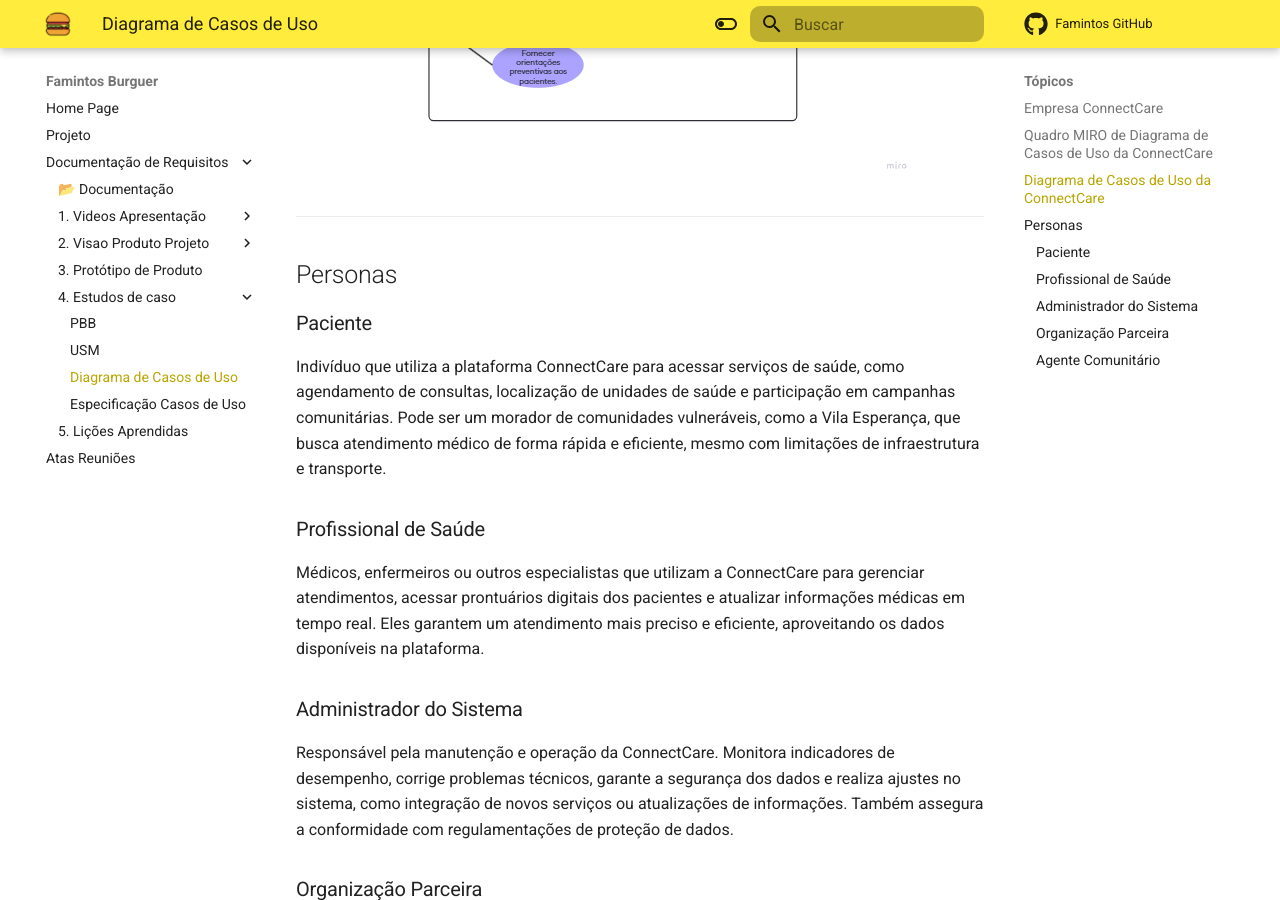
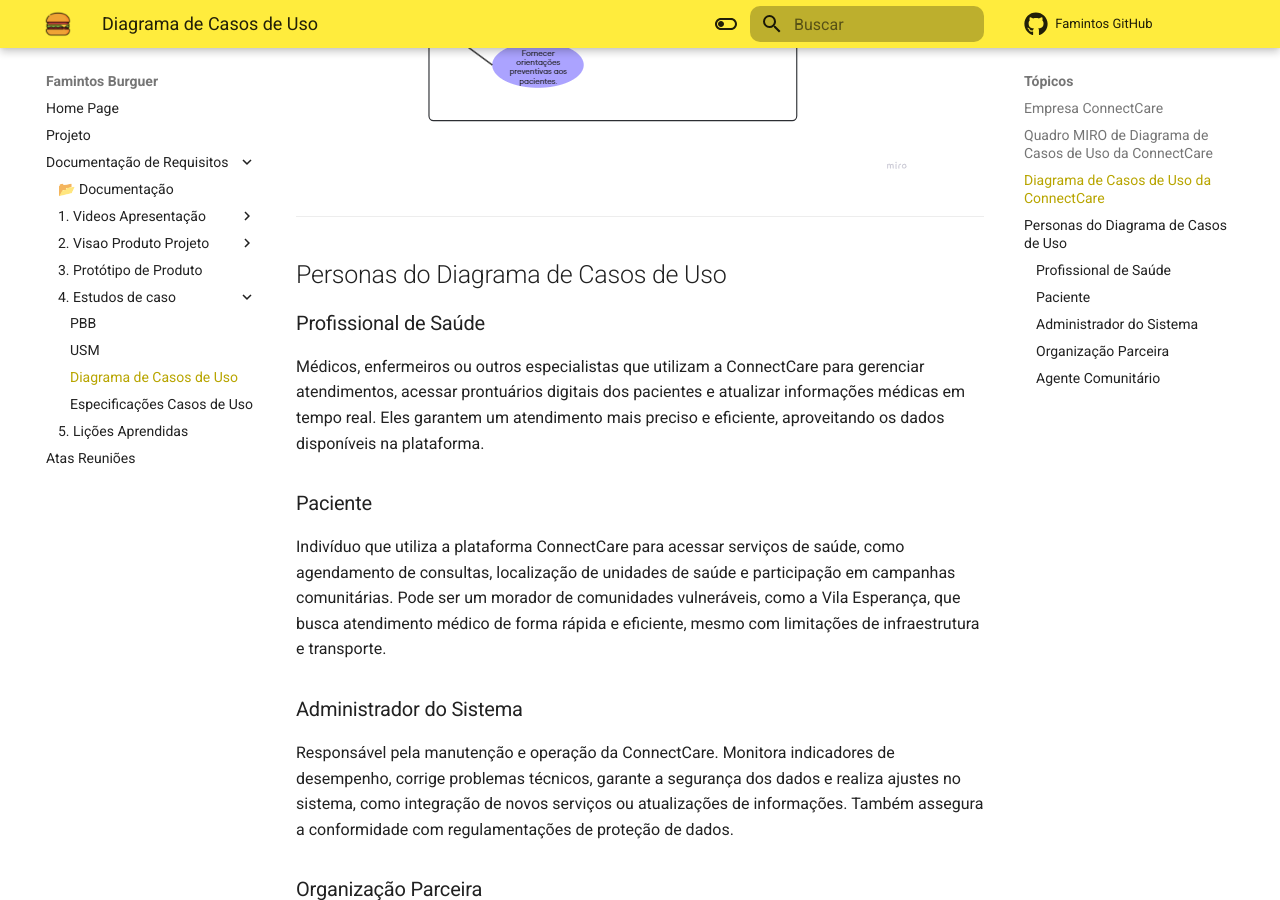
Before and after one commit to mdsreq-fga-unb/2024.2-T01-FamintosBurguer, an MkDocs documentation site: the page built from docs/ProdutoProjeto/Estudo de caso/DCU.md, in a window 1280 px wide and 900 px high, scrolled down 2618 px. Built offline with MkDocs 1.6.1 and Material for MkDocs 9.7.7, drawn with Linux system fonts in a browser that asks for light colours; comment, search, counter and statistics services are not loaded.

Commit message:
Atualiza o documento de casos de uso, reorganizando as personas e corrigindo o título da seção de especificações no MkDocs.

```diff
--- a/docs/ProdutoProjeto/Estudo de caso/DCU.md
+++ b/docs/ProdutoProjeto/Estudo de caso/DCU.md
@@ -22,13 +22,13 @@
 
 _______________________________
 
-## Personas
+## Personas do Diagrama de Casos de Uso
+
+### Profissional de Saúde
+Médicos, enfermeiros ou outros especialistas que utilizam a ConnectCare para gerenciar atendimentos, acessar prontuários digitais dos pacientes e atualizar informações médicas em tempo real. Eles garantem um atendimento mais preciso e eficiente, aproveitando os dados disponíveis na plataforma.
 
 ### Paciente
 Indivíduo que utiliza a plataforma ConnectCare para acessar serviços de saúde, como agendamento de consultas, localização de unidades de saúde e participação em campanhas comunitárias. Pode ser um morador de comunidades vulneráveis, como a Vila Esperança, que busca atendimento médico de forma rápida e eficiente, mesmo com limitações de infraestrutura e transporte.
-
-### Profissional de Saúde
-Médicos, enfermeiros ou outros especialistas que utilizam a ConnectCare para gerenciar atendimentos, acessar prontuários digitais dos pacientes e atualizar informações médicas em tempo real. Eles garantem um atendimento mais preciso e eficiente, aproveitando os dados disponíveis na plataforma.
 
 ### Administrador do Sistema
 Responsável pela manutenção e operação da ConnectCare. Monitora indicadores de desempenho, corrige problemas técnicos, garante a segurança dos dados e realiza ajustes no sistema, como integração de novos serviços ou atualizações de informações. Também assegura a conformidade com regulamentações de proteção de dados.
--- a/mkdocs.yml
+++ b/mkdocs.yml
@@ -35,7 +35,7 @@
         - PBB: 'ProdutoProjeto/Estudo de caso/PBB.md'
         - USM: 'ProdutoProjeto/Estudo de caso/USM.md'
         - Diagrama de Casos de Uso: 'ProdutoProjeto/Estudo de caso/DCU.md'
-        - Especificação Casos de Uso: 'ProdutoProjeto/Estudo de caso/ECU.md'
+        - Especificações Casos de Uso: 'ProdutoProjeto/Estudo de caso/ECU.md'
     - 5. Lições Aprendidas: ProdutoProjeto/Lições.md
   - Atas Reuniões: Atas
 
```
